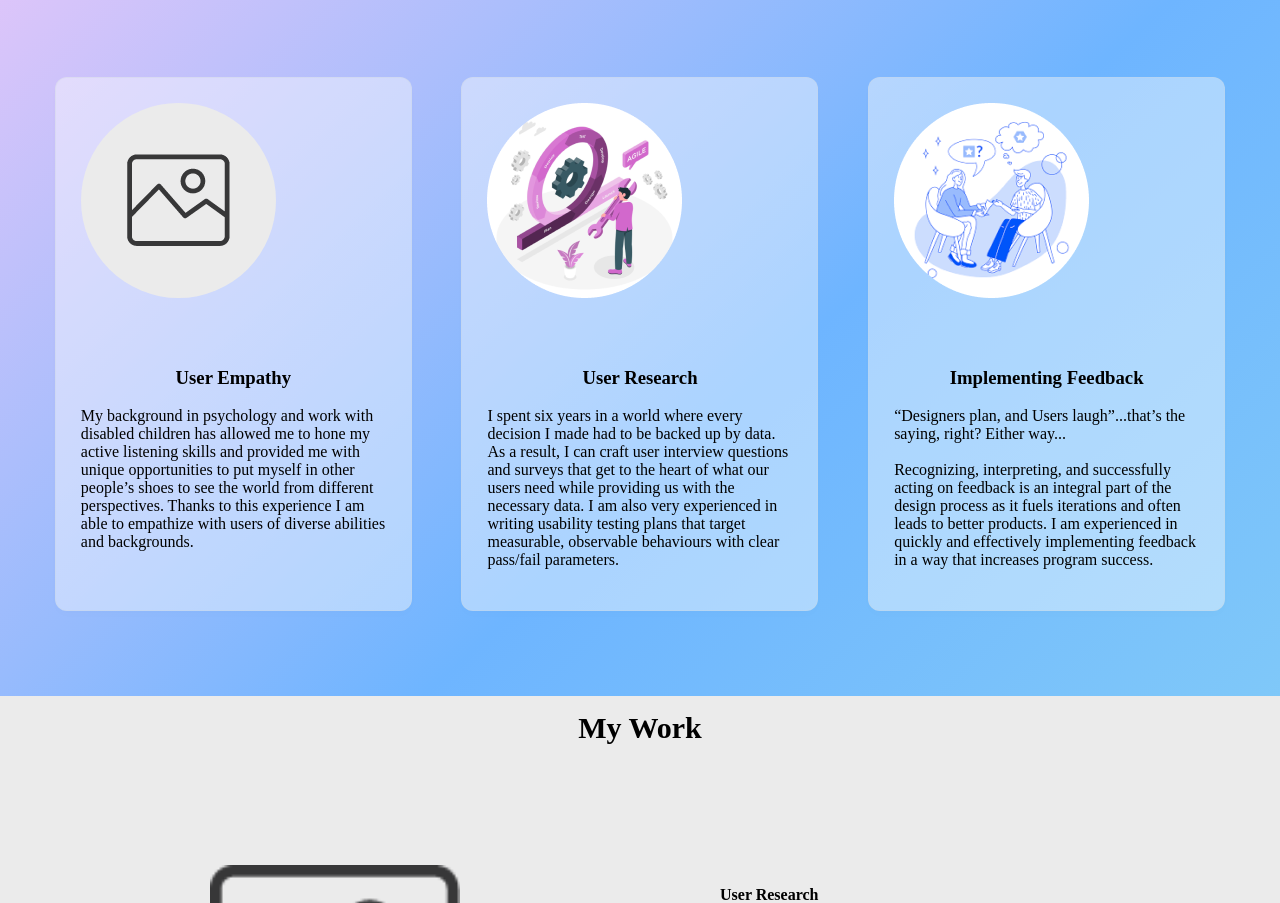
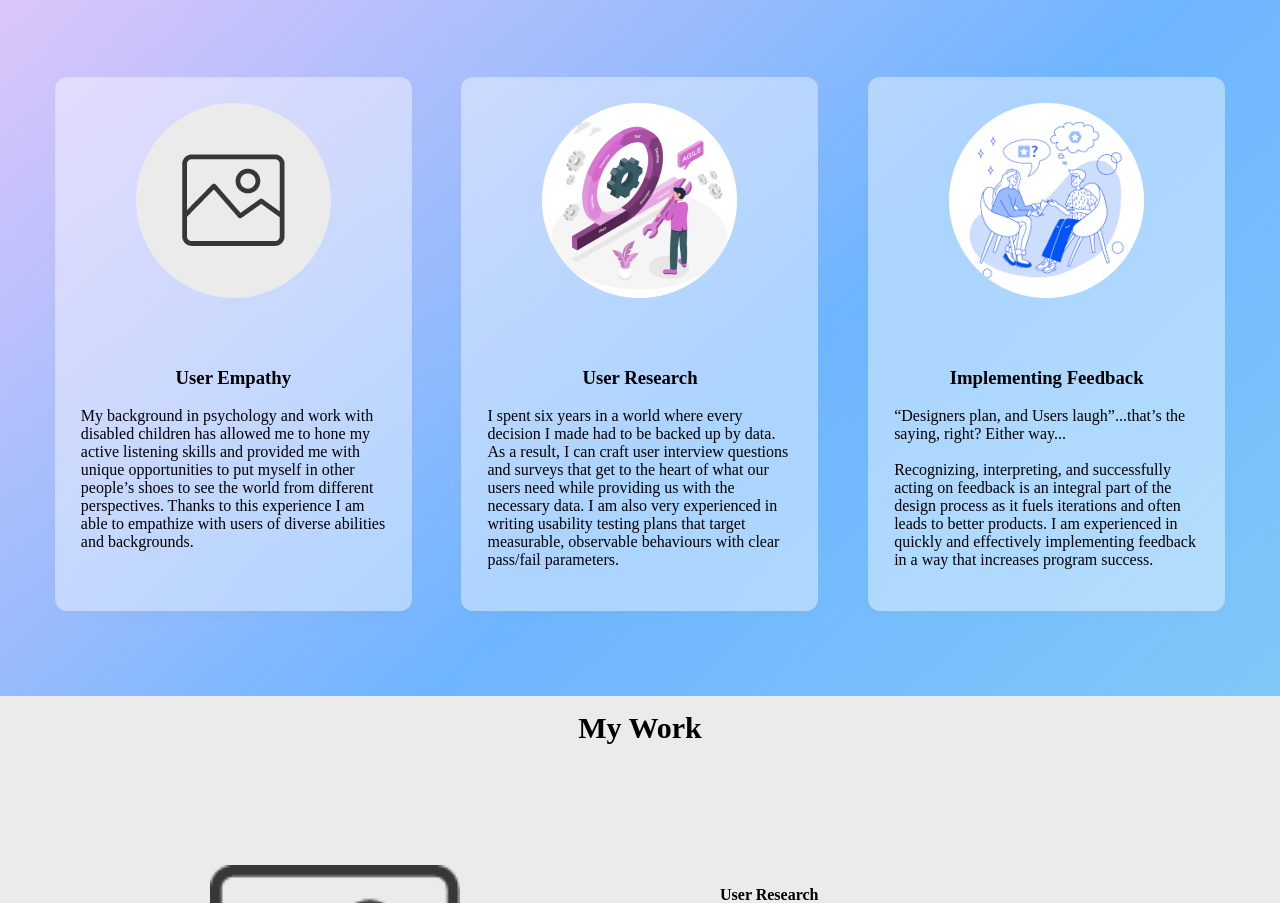
Before and after one commit to MichieLee/UX_UI_HW_18, a plain HTML site: page index.html in a window 1280 px wide. Shown: the part 983-1886 px from the top of the page. Drawn offline with Linux system fonts and the light colour scheme.

Commit message:
Update index.html

```diff
--- a/index.html
+++ b/index.html
@@ -32,7 +32,7 @@
     <h1 class="heading">My UX Skills</h1>
     <section class="flexContainer">
       <div class="card">
-        <img class="skill1" src="Images/placeholderSkill.png">
+        <img class="skill" src="Images/placeholderSkill.png">
         <div class="container"></div>
           <h3>User Empathy</h3>
             <p>My background in psychology and work with disabled children has allowed me to hone my active listening skills and provided me with unique opportunities to put myself in other people’s shoes to see the world from different perspectives.
@@ -40,7 +40,7 @@
           </p>
       </div>
       <div class="card">
-        <img class="skill2" src="Images\Rectangle 3.png">
+        <img class="skill" src="Images\Rectangle 3.png">
         <div class="container"></div>
           <h3>User Research</h3>
             <p>I spent six years in a world where every decision I made had to be backed up by data.
@@ -49,7 +49,7 @@
             </p>
       </div>
       <div class="card">
-        <img class="skill3" src="Images\Rectangle 2.png">
+        <img class="skill" src="Images\Rectangle 2.png">
         <div class="container"></div>
          <h3>Implementing Feedback</h3>
           <p>“Designers plan, and Users laugh”...that’s the saying, right? Either way...
```
